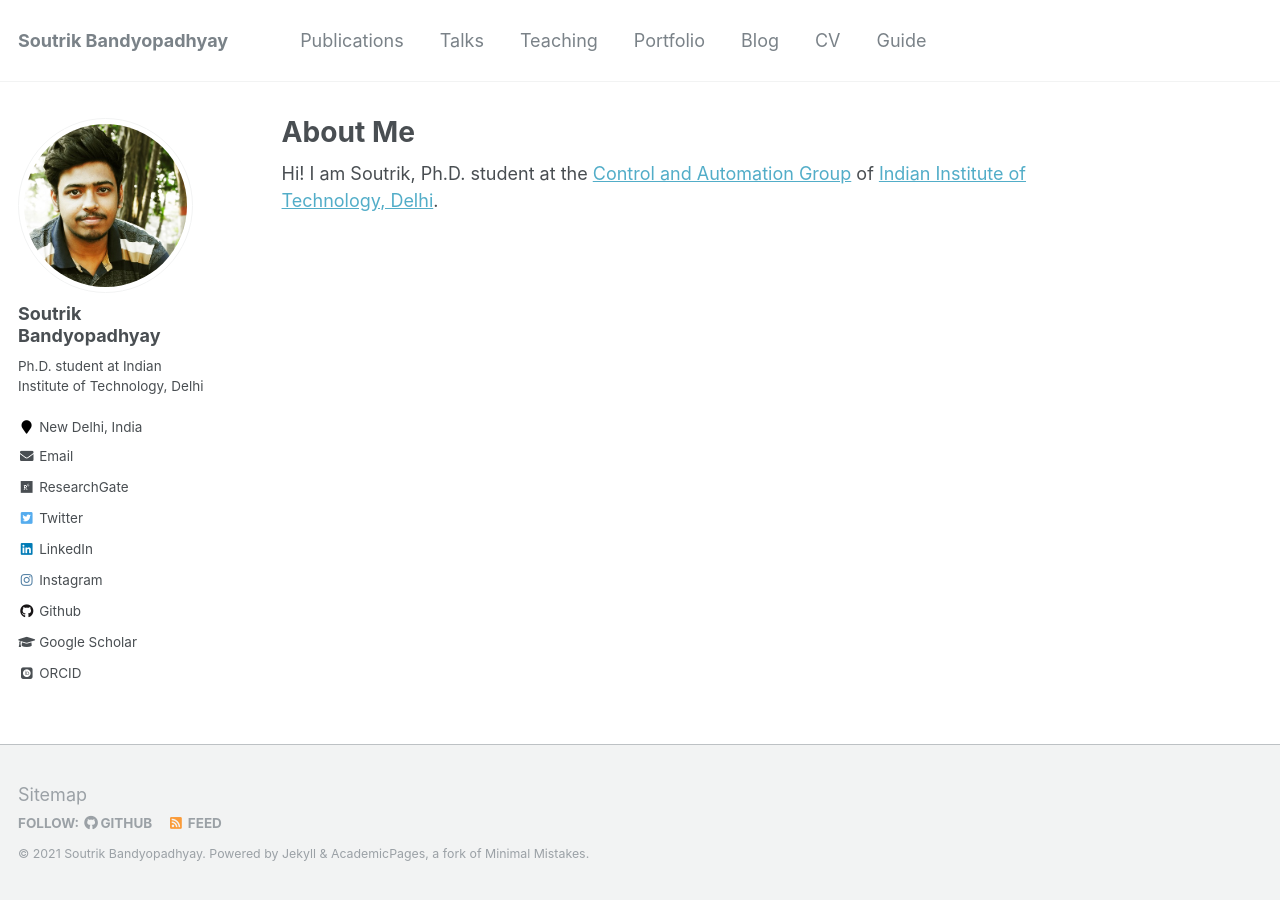
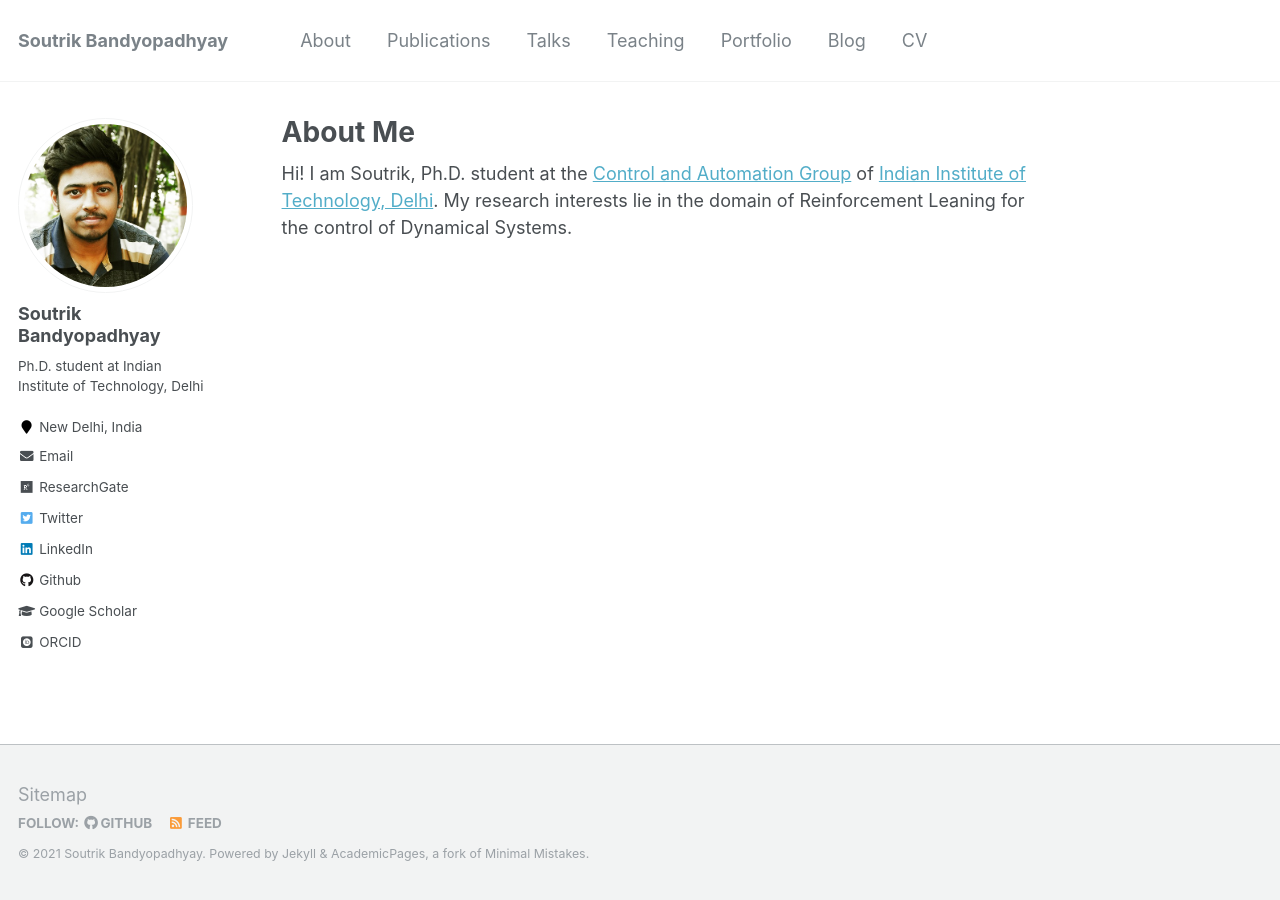
Before and after one commit to SoutrikBandyopadhyay/soutrikbandyopadhyay.github.io, a Jekyll site: the page built from _pages/about.md, in a window 1280 px wide. Built offline with Jekyll 4.4.1, drawn with Linux system fonts in a browser that asks for light colours; some web fonts are replaced.

Commit message:
About me

```diff
--- a/_config.yml
+++ b/_config.yml
@@ -99,7 +99,7 @@ author:
   github           : "SoutrikBandyopadhyay"
   google_plus      :
   keybase          :
-  instagram        : "soutrikbandyopadhyay"
+  # instagram        : "soutrikbandyopadhyay"
   impactstory      : #"https://profiles.impactstory.org/u/xxxx-xxxx-xxxx-xxxx"
   lastfm           :
   linkedin         : "https://www.linkedin.com/in/soutrik-band/"
--- a/_data/navigation.yml
+++ b/_data/navigation.yml
@@ -1,5 +1,8 @@
 # main links links
 main:
+  - title: "About"
+    url: /
+
   - title: "Publications"
     url: /publications/
 
@@ -18,5 +21,5 @@ main:
   - title: "CV"
     url: /cv/
 
-  - title: "Guide"
-    url: /markdown/
+  # - title: "Guide"
+  #   url: /markdown/
--- a/_pages/about.md
+++ b/_pages/about.md
@@ -9,7 +9,10 @@ redirect_from:
 ---
 
 
-Hi! I am Soutrik, Ph.D. student at the [Control and Automation Group](http://control.iitd.ac.in/) of [Indian Institute of Technology, Delhi](https://home.iitd.ac.in/).
+Hi! I am Soutrik, Ph.D. student at the [Control and Automation Group](http://control.iitd.ac.in/) of [Indian Institute of Technology, Delhi](https://home.iitd.ac.in/). My research interests lie in the domain of Reinforcement Leaning for the control of Dynamical Systems.
+
+
+
 
 
 <!--
```
